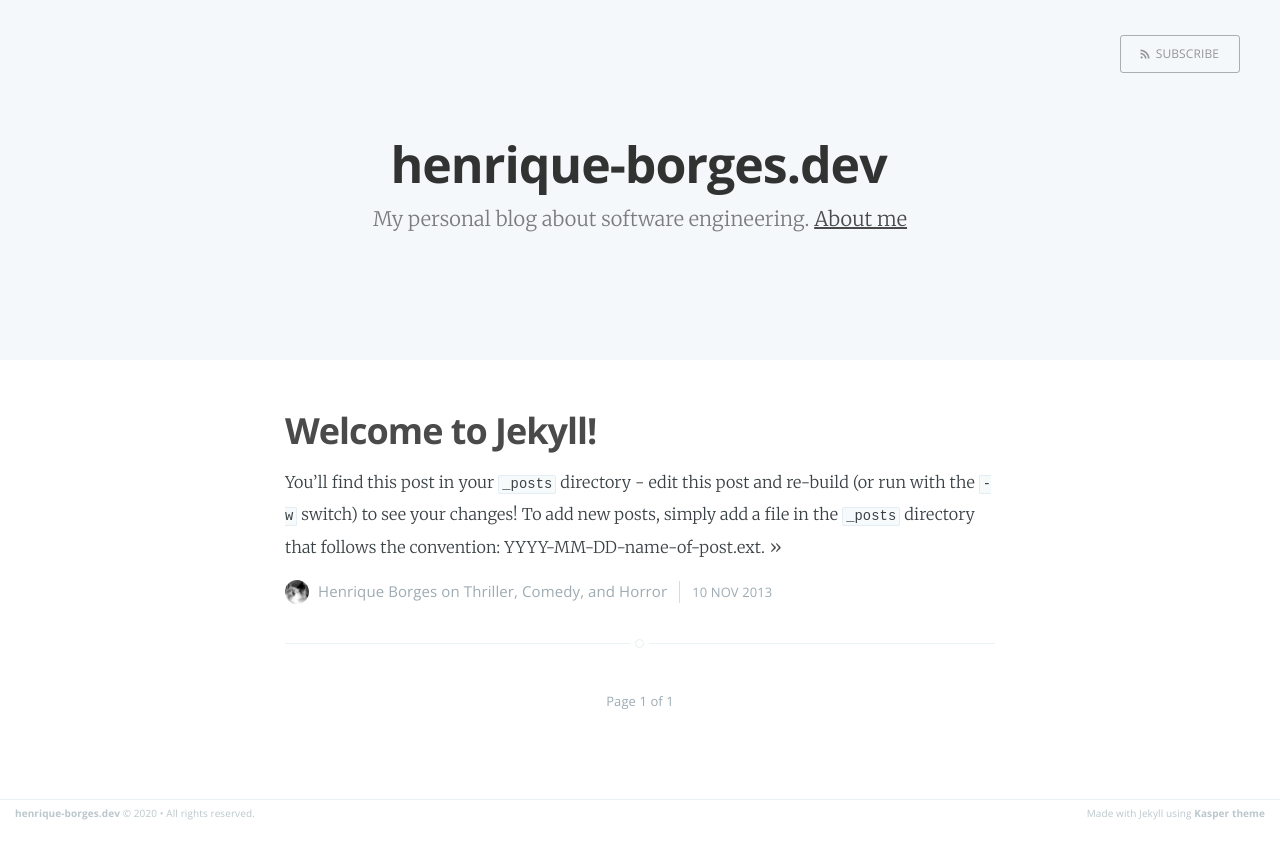
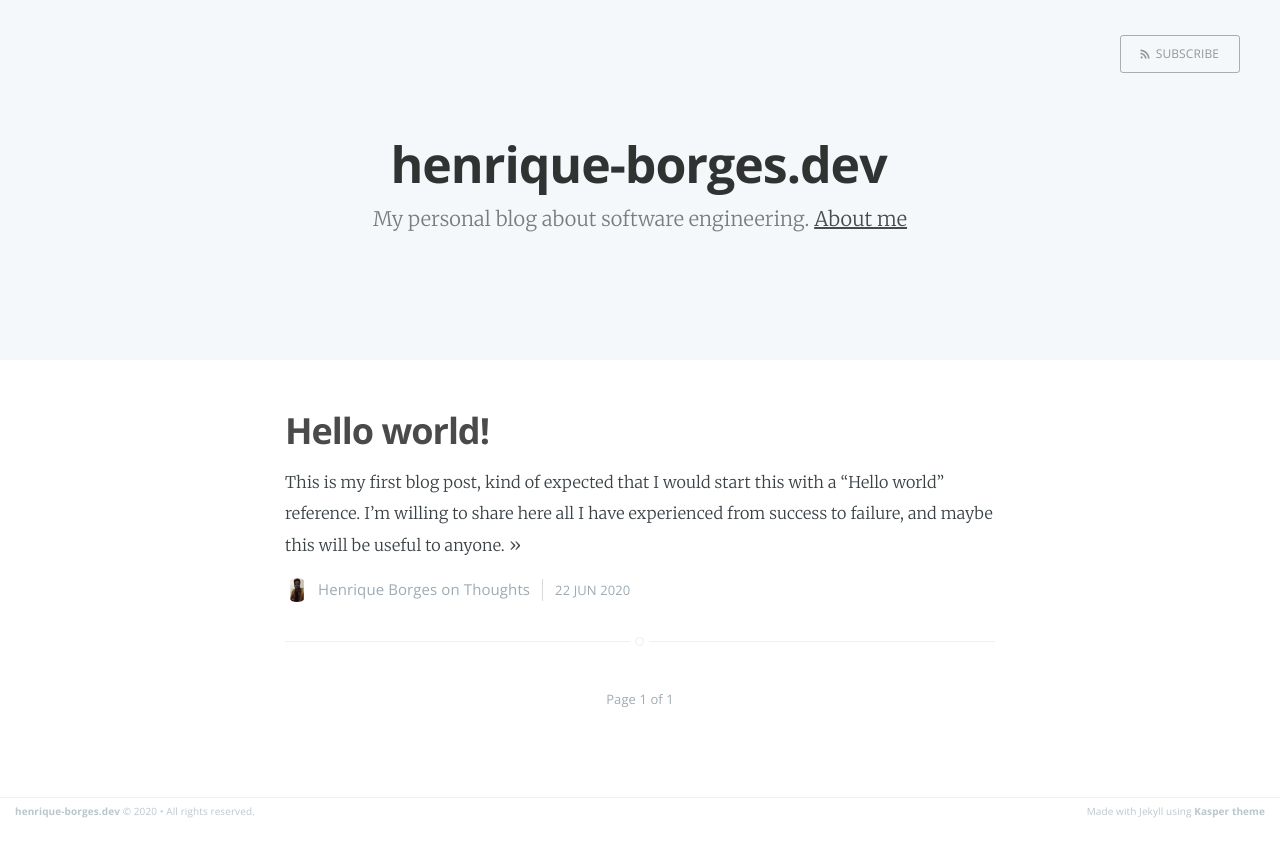
Before and after one commit to HenriqueLBorges/henriquelborges.github.io, a Jekyll site: the page built from index.html, in a window 1280 px wide. Shown: the top 859 px of the page. Built offline with Jekyll 4.4.1, drawn with Linux system fonts in a browser that asks for light colours; the list of posts is cut into pages by our own code.

Commit message:
first post and about page

```diff
--- a/_layouts/post.html
+++ b/_layouts/post.html
@@ -72,7 +72,7 @@ post_class: post-template
                     <h4> {{ site.author }} </h4>
                     <!-- Author Bio -->
                     <p>
-                        Here goes the author description. You might want to place some links too in here
+                        You can also find me <a href="https://www.linkedin.com/in/henrique-borges-24870a92/">here</a>
                     </p>
                 </section>
             {% endif %}
--- a/_posts/2013-11-10-welcome-to-jekyll.markdown
+++ /dev/null
@@ -1,24 +0,0 @@
----
-layout: post
-title:  "Welcome to Jekyll!"
-date:   2013-11-10 10:18:00
-categories: Thriller Comedy Horror
----
-
-You'll find this post in your `_posts` directory - edit this post and re-build (or run with the `-w` switch) to see your changes!
-To add new posts, simply add a file in the `_posts` directory that follows the convention: YYYY-MM-DD-name-of-post.ext.
-
-Jekyll also offers powerful support for code snippets:
-
-{% highlight ruby %}
-def print_hi(name)
-  puts "Hi, #{name}"
-end
-print_hi('Tom')
-#=> prints 'Hi, Tom' to STDOUT.
-{% endhighlight %}
-
-Check out the [Jekyll docs][jekyll] for more info on how to get the most out of Jekyll. File all bugs/feature requests at [Jekyll's GitHub repo][jekyll-gh].
-
-[jekyll-gh]: https://github.com/mojombo/jekyll
-[jekyll]:    http://jekyllrb.com
--- /dev/null
+++ b/_posts/2020-06-22-hello-world.markdown
@@ -0,0 +1,17 @@
+---
+layout: post
+title:  "Hello world!"
+date:   2020-06-22 17:37:00
+categories: Thoughts
+---
+
+This is my first blog post, kind of expected that I would start this with a "Hello world" reference. I'm willing to share here all I have experienced from success to failure, and maybe this will be useful to anyone.
+
+{% highlight python %}
+def post(message):
+  print(message)
+
+post('First hello world!')
+{% endhighlight %}
+
+Hope you enjoy ;)
--- a/about.md
+++ b/about.md
@@ -3,4 +3,18 @@ layout: page
 title: About me
 ---
 
-This is a static page. It could be an 'about page' if you'd like.
+I have always loved to interact with technology. When I was younger the main form of interaction was through games, but as I grew older I started to follow a path that would ultimately leads me to a computer engeering course, although I have never lost interest in games.
+
+My first contact with software not written by big companies and sold as products was through emulators. Even now I remeber my reactions after seen pokémon running in a gameboy emulator. I guess it also started a will of learn a programming language.
+
+I remember trying to learn Python but it always felt odd. The difference between printing a message into terminal and reproduce a GBA game into my computer always felt huge. And the big question to me was, if my "code" needs this interpreter to be installed into an operational system, then I'm not really coding, the guys who actually built the interpreter and the operational system are the real developers.
+
+At college I learned about algorithms and from start, it didn't feel natural to me. But I guess most in life is about persistence and after lists and lists of exercises I got it right. At this point I started my personal philosophy about algorithms, I will try, fail and learn how to solve every problem with code (this later evolved to solve it in a good way).
+
+Even after I got pretty good at solving problems, I didn't feel capable of writing a whole application. The two main reasons were, I have never worked professionally as a programmer before and I was not aware that everything in technology was powered by colaboration.
+
+Starting to writing code professionally was a big step to me, it put me directly in contact with people that were relying on my work, criticizing it and teaching me new things. From this point, I have always chosen oportunities where I felt I could improve myself and my work.
+
+Nowadays I feel confortable enough on sharing my thoughts and also share knowledge with others. This is the main reason why I started a blog.
+
+Henrique L. Borges
```
Also changed, not shown: assets/images/profile.png.
